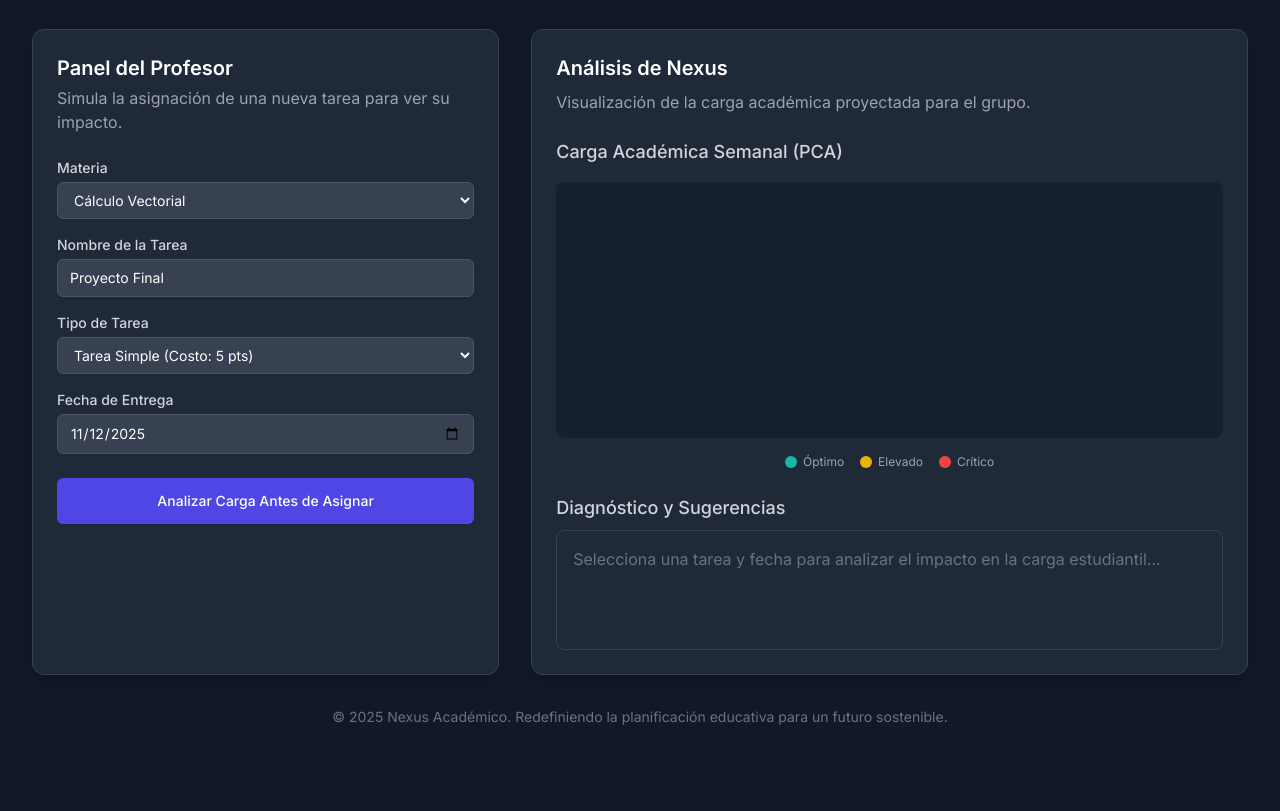
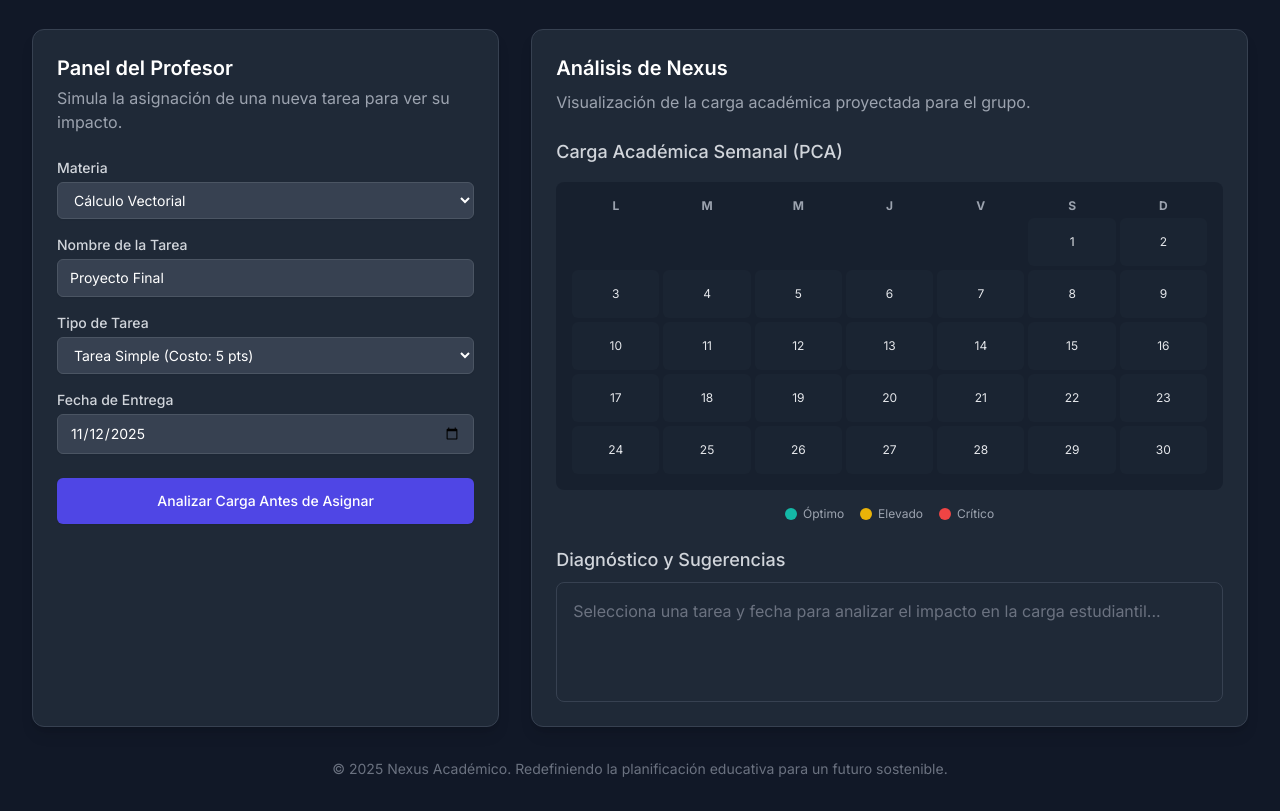
Before and after one commit to NotJavas/Hackathon, a plain HTML site: page src/pages/TeacherPanel.html in a window 1280 px wide. Shown: the part 111-922 px from the top of the page. Before the commit the page ends 870 px from the top, so only its background shows below. Drawn offline with nearby package versions, Linux system fonts and the light colour scheme.

Commit message:
New features: Student Panel UI and functionality TeacherPanel UI and functionality CoordinatorPanel UI and functionality

```diff
--- a/public/js/coordinator-panel.js
+++ b/public/js/coordinator-panel.js
@@ -4,7 +4,7 @@ document.addEventListener('DOMContentLoaded', () => {
 
     function initializeCoordinatorPanel() {
         const academicLoad = getSharedAcademicLoad();
-        renderChart(academicLoad);
+        renderCalendar(academicLoad, currentDisplayDate);
 
         feedbackBox.innerHTML = `
             <h4 class="font-bold text-teal-400">Vista General</h4>
@@ -26,4 +26,5 @@ document.addEventListener('DOMContentLoaded', () => {
     window.addEventListener('storage', () => initializeCoordinatorPanel());
 
     initializeCoordinatorPanel();
+    setupCalendarNavigation();
 });
--- a/public/js/main.js
+++ b/public/js/main.js
@@ -60,42 +60,91 @@ function getLoadColorDetails(load) {
     return { text: 'text-teal-300', bg: 'bg-teal-900/50', border: 'border-teal-700' }; // Optimal
 }
 
-// --- Core Chart Rendering Function ---
-function renderChart(academicLoad, highlightWeek = null) {
+// --- State for Calendar Navigation ---
+let currentDisplayDate = new Date('2025-11-01T12:00:00Z');
+
+// --- Core Calendar Rendering Function ---
+function renderCalendar(academicLoad, targetDate, highlightWeek = null) {
     const chartContainer = document.getElementById('chart-container');
+    const calendarTitle = document.getElementById('calendar-title');
     if (!chartContainer) return;
 
+    // Update title
+    if(calendarTitle) {
+        calendarTitle.textContent = targetDate.toLocaleString('es-MX', { month: 'long', year: 'numeric', timeZone: 'UTC' }).replace(/^\w/, c => c.toUpperCase());
+    }
+
     chartContainer.innerHTML = '';
-    Object.keys(academicLoad).sort().forEach(weekStart => {
-        const loadData = academicLoad[weekStart];
-        const load = loadData.base;
-        const heightPercentage = (load / MAX_LOAD) * 100;
+    chartContainer.className = 'w-full bg-gray-900/50 p-4 rounded-lg grid grid-cols-7 gap-1 text-center text-xs';
 
-        const barContainer = document.createElement('div');
-        barContainer.className = 'flex flex-col h-full items-center justify-end w-full tooltip';
+    // Add day headers
+    const days = ['L', 'M', 'M', 'J', 'V', 'S', 'D'];
+    days.forEach(day => {
+        const dayHeader = document.createElement('div');
+        dayHeader.className = 'font-bold text-gray-400';
+        dayHeader.textContent = day;
+        chartContainer.appendChild(dayHeader);
+    });
 
-        const tooltipText = document.createElement('span');
-        tooltipText.className = 'tooltip-text';
-        // Mapea los objetos de tarea a texto para el tooltip
-        const taskDetails = loadData.tasks.map(task => task.text).join('<br>');
-        tooltipText.innerHTML = `<strong>Carga: ${load} pts</strong><br>${taskDetails}`;
+    const year = targetDate.getUTCFullYear();
+    const month = targetDate.getUTCMonth();
+    const firstDayOfMonth = new Date(Date.UTC(year, month, 1));
+    const lastDayOfMonth = new Date(Date.UTC(year, month + 1, 0));
 
-        const bar = document.createElement('div');
-        bar.className = `chart-bar w-10/12 md:w-8/12 rounded-t-md ${getLoadColor(load)}`;
-        bar.style.height = `${heightPercentage}%`;
+    // Day of week (0=Sun, 1=Mon, ...). Adjust to make Monday the start.
+    let startingDay = firstDayOfMonth.getUTCDay();
+    if (startingDay === 0) startingDay = 7; // Sunday is 7
+    startingDay -= 1; // Monday is 0
 
-        if(highlightWeek === weekStart) {
-             bar.classList.add('ring-2', 'ring-offset-2', 'ring-indigo-400', 'ring-offset-gray-900/50');
+    // Add blank days for the first week
+    for (let i = 0; i < startingDay; i++) {
+        chartContainer.appendChild(document.createElement('div'));
+    }
+
+    // Add days of the month
+    for (let i = 1; i <= lastDayOfMonth.getUTCDate(); i++) {
+        const dayCell = document.createElement('div');
+        const currentDate = new Date(Date.UTC(year, month, i));
+        const weekStart = getStartOfWeek(currentDate);
+        const weekData = academicLoad[weekStart];
+
+        dayCell.className = 'h-12 flex items-center justify-center rounded-md bg-gray-800/50 border border-transparent tooltip';
+        dayCell.textContent = i;
+
+        if (weekData) {
+            const load = weekData.base;
+            dayCell.classList.add(getLoadColor(load));
+            dayCell.classList.remove('bg-gray-800/50');
+
+            const tooltipText = document.createElement('span');
+            tooltipText.className = 'tooltip-text';
+            const taskDetails = weekData.tasks.map(task => task.text).join('<br>');
+            tooltipText.innerHTML = `<strong>Semana del ${getWeekLabel(weekStart)}</strong><br>Carga: ${load} pts<br>${taskDetails || 'Sin tareas detalladas.'}`;
+            dayCell.appendChild(tooltipText);
         }
 
-        const label = document.createElement('p');
-        label.className = 'text-xs text-center mt-2 text-gray-400';
-        const date = new Date(weekStart + 'T00:00:00Z');
-        label.textContent = `${date.getUTCDate()} ${date.toLocaleString('es-MX', { month: 'short', timeZone: 'UTC' })}`;
+        if (highlightWeek === weekStart) {
+            dayCell.classList.add('ring-2', 'ring-offset-2', 'ring-indigo-400', 'ring-offset-gray-900/50');
+        }
 
-        barContainer.appendChild(tooltipText);
-        barContainer.appendChild(bar);
-        barContainer.appendChild(label);
-        chartContainer.appendChild(barContainer);
-    });
+        chartContainer.appendChild(dayCell);
+    }
 }
+
+function setupCalendarNavigation() {
+    const prevMonthBtn = document.getElementById('prev-month-btn');
+    const nextMonthBtn = document.getElementById('next-month-btn');
+
+    if (prevMonthBtn) {
+        prevMonthBtn.addEventListener('click', () => {
+            currentDisplayDate.setUTCMonth(currentDisplayDate.getUTCMonth() - 1);
+            renderCalendar(getSharedAcademicLoad(), currentDisplayDate);
+        });
+    }
+    if (nextMonthBtn) {
+        nextMonthBtn.addEventListener('click', () => {
+            currentDisplayDate.setUTCMonth(currentDisplayDate.getUTCMonth() + 1);
+            renderCalendar(getSharedAcademicLoad(), currentDisplayDate);
+        });
+    }
+}
--- a/src/pages/TeacherPanel.html
+++ b/src/pages/TeacherPanel.html
@@ -114,7 +114,7 @@
                 <!-- Chart Area -->
                 <div class="mb-6">
                     <h3 class="text-lg font-medium text-gray-300 mb-4">Carga Académica Semanal (PCA)</h3>
-                    <div class="w-full h-64 bg-gray-900/50 p-4 rounded-lg flex items-end justify-around gap-2" id="chart-container">
+                    <div id="chart-container">
                         <!-- Bars will be generated by JS -->
                     </div>
                     <div class="flex justify-center gap-4 mt-4 text-xs text-gray-400">
@@ -185,7 +185,8 @@
                 }
 
                 setSharedAcademicLoad(academicLoad);
-                renderChart(academicLoad, weekStart);
+                currentDisplayDate = new Date(dueDate + 'T12:00:00Z');
+                renderCalendar(academicLoad, currentDisplayDate, weekStart);
                 alert('¡Tarea asignada con éxito! La carga académica ha sido actualizada para todos los perfiles.');
             }
 
@@ -210,10 +211,11 @@
 
             function initializeTeacherPanel() {
                 academicLoad = getSharedAcademicLoad();
-                renderChart(academicLoad);
+                renderCalendar(academicLoad, currentDisplayDate);
             }
             window.addEventListener('storage', () => initializeTeacherPanel());
             initializeTeacherPanel();
+            setupCalendarNavigation();
         });
     </script>
 </body>
```
Also changed, not shown: src/pages/CoordinatorPanel.html (+12 -2 lines).
